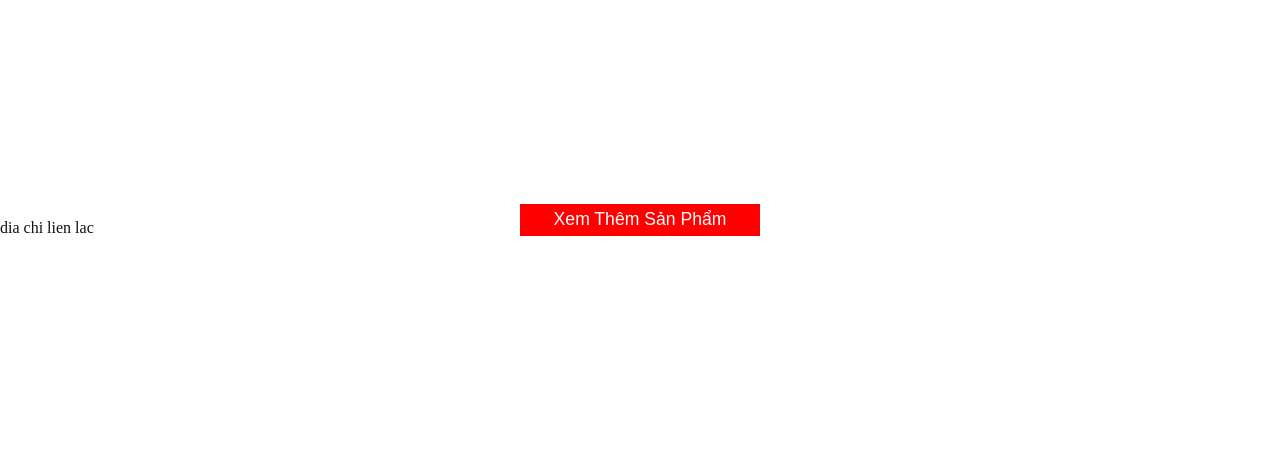
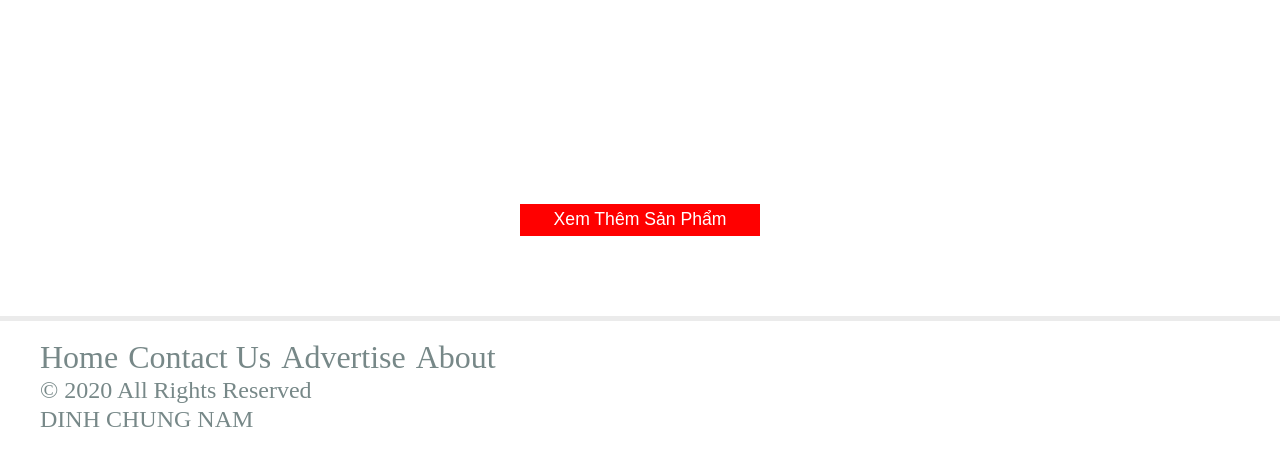
Before and after one commit to dcnam2909/baitapweb, a PHP site: page / in a window 1280 px wide. Shown: the part 819-1270 px from the top of the page. Before the commit the page ends 1055 px from the top, so only its background shows below. Run offline with PHP 8.4, Linux system fonts and the light colour scheme; data that the repository does not hold is empty; some web fonts are replaced.

Commit message:
gio hang con nut buy

```diff
--- a/mvc/controller/Home.php
+++ b/mvc/controller/Home.php
@@ -2,7 +2,7 @@
 class Home extends controller{
     function show(){
         $sanpham = $this->model("SanPhamModel");
-        $this->view("Main",  [
+        $this->view("main",  [
             "page"=> "Home",
             "item"=> $sanpham->homeCategory(),
         ]);
@@ -10,11 +10,20 @@ class Home extends controller{
 
     function AllCategory($pagenum) {
         $sanpham = $this->model("SanPhamModel");
-        $this->view("Main",[
+        $this->view("main",[
             "page"=> "Allcate",
             "item"=> $sanpham->getItem($pagenum),
             "pagenumb" => $sanpham->pageNumb()
         ]);
     }
+
+    function Details($idhh){
+        $sanpham = $this->model("SanPhamModel");
+        $this->view("main",[
+            "page"=> "CategoryDetails",
+            "item"=>$sanpham->getOneItem($idhh)
+        ]);
+    }
 }
+
 ?>
--- a/mvc/model/SanPhamModel.php
+++ b/mvc/model/SanPhamModel.php
@@ -9,9 +9,9 @@ class SanPhamModel extends dbconn{
     public function getItem($page){
         $num = 1;
         if ($page > 1){
-            $num = $page * 10 + ($page-2)*10;
+            $num = $page * 10 + ($page-2)*10 +1;
         }
-        $sql = "SELECT * FROM `hanghoa` WHERE `mshh` >". $num." LIMIT 20";
+        $sql = "SELECT * FROM `hanghoa` WHERE `mshh` >=". $num." LIMIT 20";
         return $result = mysqli_query($this->conn, $sql);
     }
 
@@ -20,5 +20,10 @@ class SanPhamModel extends dbconn{
         $result = mysqli_query($this->conn, $sql);
         return  mysqli_num_rows($result);
     }
+
+    public function getOneItem($idhh){
+        $sql = "SELECT * FROM `hanghoa` where `mshh` = " .$idhh;
+        return $result = mysqli_query($this->conn, $sql);
+    }
 }
 ?>
--- a/mvc/views/main.php
+++ b/mvc/views/main.php
@@ -4,11 +4,12 @@
 <head>
     <meta charset="UTF-8">
     <meta name="viewport" content="width=device-width, initial-scale=1.0">
-    <link rel="stylesheet" href="../public/css/main.css">
-    <link rel="stylesheet" href="../public/css/resetcss.css">
+    <link rel="stylesheet" href="/B1706613/public/css/main.css">
+    <link rel="stylesheet" href="/B1706613/public/css/resetcss.css">
     <link rel="stylesheet" href="https://cdnjs.cloudflare.com/ajax/libs/font-awesome/5.15.1/css/all.min.css" integrity="sha512-+4zCK9k+qNFUR5X+cKL9EIR+ZOhtIloNl9GIKS57V1MyNsYpYcUrUeQc9vNfzsWfV28IaLL3i96P9sdNyeRssA==" crossorigin="anonymous" />
     <link href="https://fonts.googleapis.com/css2?family=Trispace&display=swap" rel="stylesheet">
     <link href="https://fonts.googleapis.com/css2?family=Indie+Flower&display=swap" rel="stylesheet">
+
     <title>V Bird</title>
 </head>
 
@@ -29,7 +30,7 @@
         </div>
         <div class="header__main border__container">
             <div class="header__navbar max-width">
-                <a href="#" class="header__name">VBIRD</a>
+                <a href="/B1706613/" class="header__name">VBIRD</a>
                 <ul class="header__nav">
                     <li class="header__nav-item "><a class="item__link" href="index.html">TRANG CHỦ</a></li>
                     <li class="header__nav-item "><a class="item__link" href="">GIỚI THIỆU</a></li>
@@ -45,7 +46,6 @@
                 <div class="header__user">
                     <div class="user__auth">
                         <i class="fas fa-user auth__icon"></i>
-
                     </div>
                     <div class="user__search">
                         <i class="fas fa-search search__icon "></i>
@@ -63,7 +63,7 @@
                                 <div class="cart-item__details">
                                     <a href="#"><img src="../img/product-8.jpg" alt="" class="cart-item__img"></a>
                                     <div class="cart-item__info">
-                                        <a href="#" class="cart-item__info--name">Flowers daisy pink stick</a>
+                                        <a href="#" class="cart-item__info--name">Flowers daisy pink stick (1)</a>
                                         <div class=cart-item__price-info>
                                             <span class="cart-item__info--amount">1</span> x
                                             <span class="cart-item__info--price">460,000</span> đ
@@ -76,7 +76,7 @@
                                 <div class="cart-item__details">
                                     <a href="#"><img src="../img/product-8.jpg" alt="" class="cart-item__img"></a>
                                     <div class="cart-item__info">
-                                        <a href="" class="cart-item__info--name">Flowers daisy pink stick</a>
+                                        <a href="" class="cart-item__info--name">Flowers daisy pink stick (2)</a>
                                         <div class=cart-item__price-info>
                                             <span class="cart-item__info--amount">1</span> x
                                             <span class="cart-item__info--price">460,000</span> đ
@@ -88,7 +88,7 @@
                                 </div>
                             </div>
                             <div class="cart-item__buy">
-                                <div class="buy-name">Tạm tính: <span class="total">460,000</span> đ</div>
+                                <div class="buy-name">Tạm tính: <span class="total" id="total">1</span> đ</div>
                                 <div class="buy">
                                     <button class="buy__btn btn" name="buy__btn" type="button">THANH TOÁN</button>
                                 </div>
@@ -104,9 +104,22 @@
         require_once "./mvc/views/pages/".$data["page"].".php";
         ?>
     </section>
-    <footer>
-        <h2>dia chi lien lac</h2>
+    <footer style="margin-top:6rem;">
+    <div class="splitter"></div>
+        <div class="bar">
+            <div class="bar-wrap">
+                <ul class="links">
+                    <li><a href="#">Home</a></li>
+                    <li><a href="#">Contact Us</a></li>
+                    <li><a href="#">Advertise</a></li>
+                    <li><a href="#">About</a></li>
+                </ul>
+        <div class="clear"></div>
+        <div class="copyright">&copy;  2020 All Rights Reserved</div>
+        <div class="copyright">DINH CHUNG NAM</div>
+    </div>
+</div>
     </footer>
 </body>
-
+<script type="text/javascript" src="/B1706613/public/js/main.js"></script>
 </html>
--- a/mvc/views/pages/AllCate.php
+++ b/mvc/views/pages/AllCate.php
@@ -1,6 +1,4 @@
 <link rel="stylesheet" href="../../public/css/allcate.css">
-<link rel="stylesheet" href="../../public/css/main.css">
-    <link rel="stylesheet" href="../../public/css/resetcss.css">
 <div class="nav__all-item max-width">
     <a href="#">TRANG CHỦ</a>
     <span>/ TẤT CẢ SẢN PHẨM</span>
@@ -24,7 +22,6 @@
 </div>
 <div class="pagination">
     <?php $pagetotal = round($data["pagenumb"]/20) + 1;?>
-
     <?php
         for ($i = 1; $i <= $pagetotal ; $i++){
             echo '<a href="'.$pagetotal.'">1</a>';
--- a/mvc/views/pages/Home.php
+++ b/mvc/views/pages/Home.php
@@ -1,16 +1,13 @@
-<link rel="stylesheet" href="./public/css/main.css">
-<link rel="stylesheet" href="./public/css/resetcss.css">
 <div class="banner">
-<script src="../public/js/main.js"></script>
-    <!-- Banner JS -->
-    <div class="banner__img" id="banner__img">
-        <button class="banner__btn" id="left--btn" onclick="leftMove()"><i class="fas fa-chevron-left banner__icon left"></i></button>
-        <img src="../public/img/banner-1.png" alt="" class="banner-img">
-        <img src="../public/img/banner2.png" alt="" class="banner-img" hidden>
-        <img src="../public/img/banner3.png" alt="" class="banner-img" hidden>
-        <button class="banner__btn" id="right--btn" onclick="rightMove()"><i class="fas fa-chevron-right banner__icon right"></i></button>
+        <!-- Banner JS -->
+        <div class="banner__img" id="banner__img">
+            <button class="banner__btn" id="left--btn" onclick="leftMove()"><i class="fas fa-chevron-left banner__icon left"></i></button>
+            <img src="/B1706613/public/img/banner-1.png" alt="" class="banner-img">
+            <img src="/B1706613/public/img/banner2.png" alt="" class="banner-img" hidden>
+            <img src="/B1706613/public/img/banner3.png" alt="" class="banner-img" hidden>
+            <button class="banner__btn" id="right--btn" onclick="rightMove()"><i class="fas fa-chevron-right banner__icon right"></i></button>
+        </div>
     </div>
-</div>
 <div class="container__top">
     <div class="intro" style="font-family: 'Indie Flower', cursive;
     ">Sản phẩm mới nhất</div>
@@ -29,12 +26,12 @@
             <button class="item__buy btn" type="button" name="buy-now__btn">MUA NGAY</button>
         </div>
         <div class="item__info">
-            <a href="#" class="item__info--name"><?php echo $row["tenhh"] ?></a>
+            <a href="/B1706613/Home/Details/<?php echo $row["mshh"];?>" class="item__info--name" > <?php echo $row["tenhh"]; ?></a>
             <div><span class="item__info--price">
-            <?php echo $row["gia"] ?>
+            <?php echo number_format($row["gia"], 0, '', ','); ?>
                 </span> đ</div>
         </div>
     </div>
     <?php } ?>
 </div>
-<a href="AllCategory/1" class="btn__more"><button type="button" class="btn--more btn">Xem Thêm Sản Phẩm</button></a>
+<a href="/B1706613/Home/AllCategory/1" class="btn__more"><button type="button" class="btn--more btn">Xem Thêm Sản Phẩm</button></a>
--- a/public/css/main.css
+++ b/public/css/main.css
@@ -621,10 +621,7 @@ hr {
     font-weight: lighter;
 }
 
-.footer {
-    margin-top: 5rem;
-    border-top: solid 1px gray
-}
+
 
 /* banner */
 .banner {
@@ -683,6 +680,76 @@ hr {
     width: 100%;
 }
 
+/* footer */
+
+a {
+    text-decoration: none;
+
+    -webkit-transition: all .2s linear;
+    -moz-transition: all .2s linear;
+    -ms-transition: all .2s linear;
+    -o-transition: all .2s linear;
+    transition: all .2s linear;
+}
+
+.clear {
+    clear: both;
+}
+
 footer {
-    padding-top: 5rem;
+
+    background-color: #2E3639;
+    position: relative;
+    z-index: 1;
 }
+
+footer .splitter {
+    background-color: #ebebeb;
+    height: 5px;
+}
+
+
+
+
+footer .bar {
+    background-color: white;
+    padding: 20px 0;
+}
+
+footer .bar-wrap {
+
+    font-size: 12px;
+    margin: 0 auto;
+    max-width: 1200px;
+    position: relative;
+    width: 95%;
+
+}
+
+.links {
+    float: left;
+    list-style: none outside none;
+    position: relative;
+}
+
+.links li {
+    float: left;
+    margin-right: 10px;
+}
+
+.links a {
+    color: #778888;
+    font-size: 2rem;
+}
+
+.links a:hover {
+    color: black;
+}
+
+
+
+.copyright {
+    font-size: 1.5rem;
+    color: #778888;
+    margin-top: 5px;
+}
```
Also changed, not shown: mvc/controller/Details.php (deleted, +0 -8 lines), mvc/views/pages/CategoryDetails.php (+32 -1 lines), public/css/details.css (added, +111 -0 lines), public/js/main.js (+61 -5 lines).
